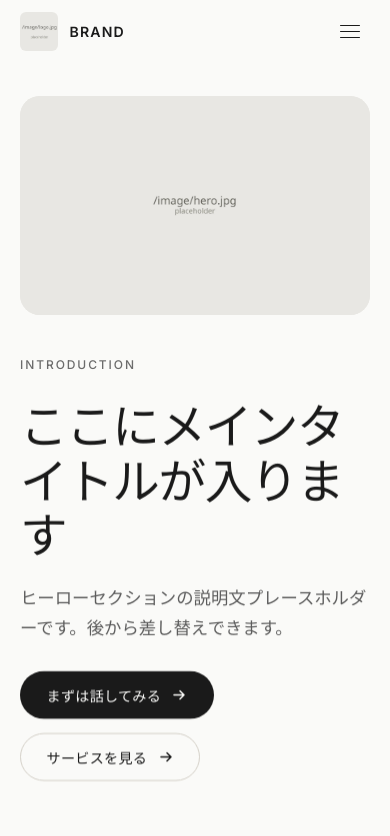
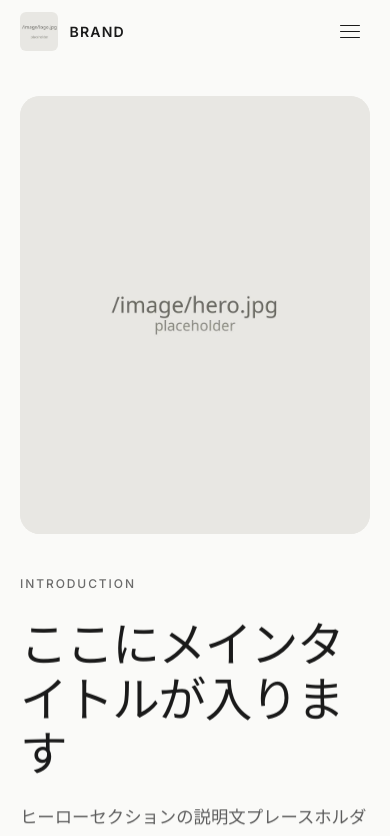
Before and after one commit to ytwg66z59b-wq/my-ai, a Next.js app: page / in a window 390 px wide. Shown: the top 836 px of the page. Built offline with nearby package versions, Linux system fonts and the light colour scheme.

Commit message:
Use CSS variable for hero mobile aspect ratio

```diff
--- a/src/components/sections/Hero/Hero.module.css
+++ b/src/components/sections/Hero/Hero.module.css
@@ -81,6 +81,6 @@
   }
 
   .image {
-    aspect-ratio: 16 / 10;
+    --media-aspect: 16 / 10;
   }
 }
```
